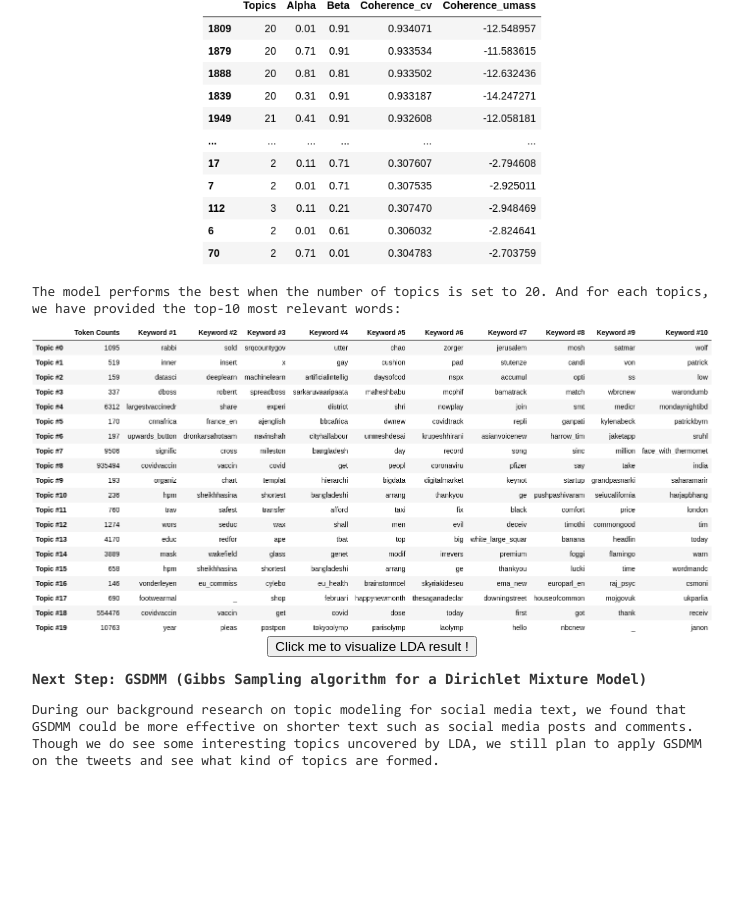
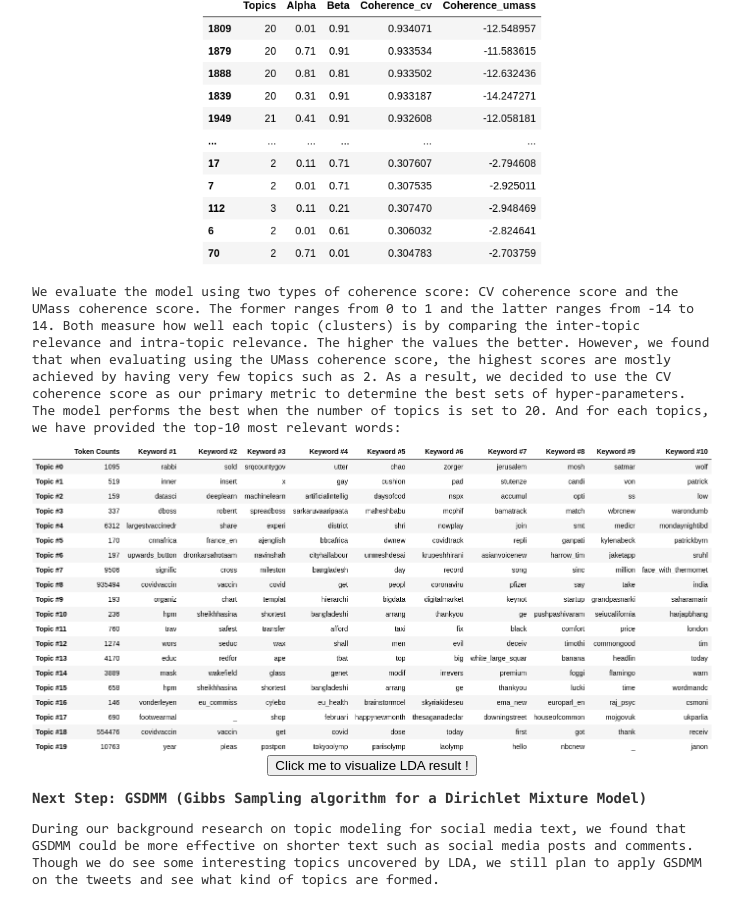
Before and after one commit to zhiyichenGT/zhiyichen.github.io, a Jekyll site: the page built from pages/results.html, in a window 1280 px wide and 900 px high, scrolled down 3395 px. Shown: the whole window, without its empty margins (268-1011 px from the left). Built offline with Jekyll 4.4.1, drawn with Linux system fonts in a browser that asks for light colours; before the commit the page ends 4176 px from its top, so only the background shows below that.

Commit message:
Added explanation on coherence score of LDA

```diff
--- a/pages/results.html
+++ b/pages/results.html
@@ -122,7 +122,7 @@ title: Results
 <img src="../static/img/sorted_lda_coherence_results.png" alt="LDA Coherence Result" width="50%">
 </center>
 <p>
-    The model performs the best when the number of topics is set to 20. And for each topics, we have provided the top-10 most relevant words:
+    We evaluate the model using two types of coherence score: CV coherence score and the UMass coherence score. The former ranges from 0 to 1 and the latter ranges from -14 to 14. Both measure how well each topic (clusters) is by comparing the inter-topic relevance and intra-topic relevance. The higher the values the better. However, we found that when evaluating using the UMass coherence score, the highest scores are mostly achieved by having very few topics such as 2. As a result, we decided to use the CV coherence score as our primary metric to determine the best sets of hyper-parameters. The model performs the best when the number of topics is set to 20. And for each topics, we have provided the top-10 most relevant words:
 </p>
 
 <img src="../static/img/lda_topic_words.png" alt="LDA Topic Words" width="100%">
```
